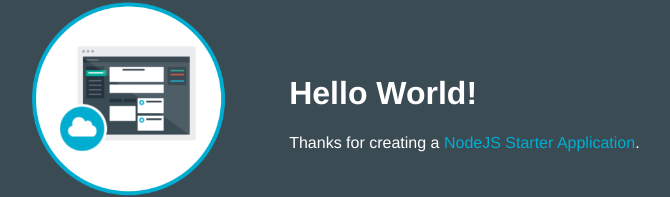
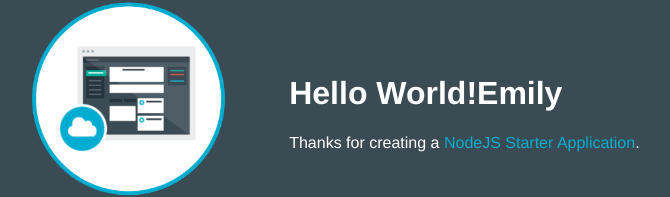
Before and after one commit to mylneusoft/MyNodejstest1, a website: page public/index.html in a window 1280 px wide. Shown: the part 157-354 px from the top of the page, without its empty margins (253-923 px from the left). Drawn offline with Linux system fonts and the light colour scheme.

Commit message:
source code

```diff
--- a/public/index.html
+++ b/public/index.html
@@ -16,7 +16,7 @@
           <img class = "newappIcon" src="images/newapp-icon.png">
         </td>
         <td>
-          <h1 id="message">Hello World!</h1>
+          <h1 id="message">Hello World!Emily</h1>
           <p class='description'></p> Thanks for creating a <span class = "blue">NodeJS Starter Application</span>.
         </td>
       </tr>
```
